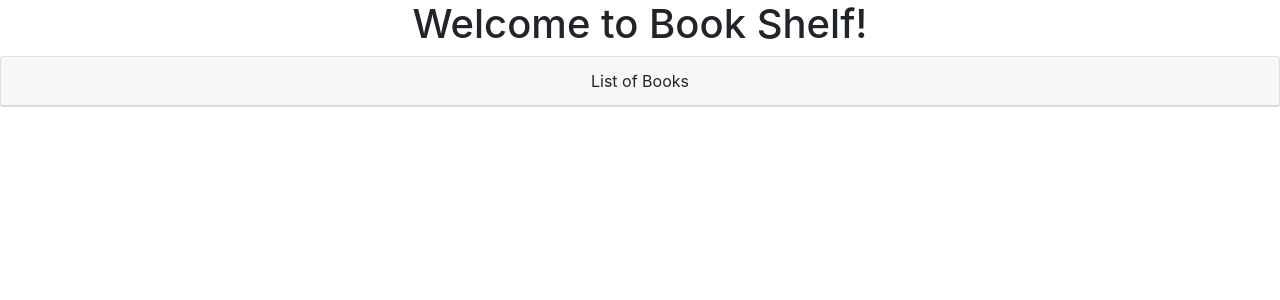
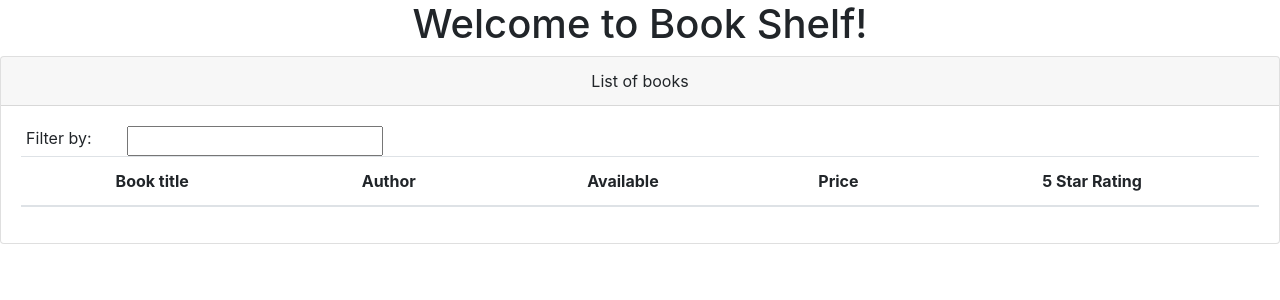
Before and after one commit to GowriKrishnamurthy/BookShelf, an Angular app: page / in a window 1280 px wide. Shown: the top 300 px of the page. Built offline with nearby package versions, Linux system fonts and the light colour scheme.

Commit message:
Basic books list page

```diff
--- a/src/app/books/book-list/book-list.component.html
+++ b/src/app/books/book-list/book-list.component.html
@@ -1,5 +1,28 @@
 <div class='card'>
   <div class='card-header'>
-    List of Books
+    List of books
+  </div>
+  <div class='card-body'>
+    <div class='row'>
+      <div class='col-md-1'>Filter by:</div>
+      <div class='col-md-2'>
+        <input type='text' name='filterString'/>
+      </div>
+    </div>
+    <div class='table-responsive'>
+      <table class='table'>
+        <thead>
+          <tr>
+            <th>Book title</th>
+            <th>Author</th>
+            <th>Available</th>
+            <th>Price</th>
+            <th>5 Star Rating</th>
+          </tr>
+        </thead>
+        <tbody>
+        </tbody>
+      </table>
+    </div>
   </div>
 </div>
```
